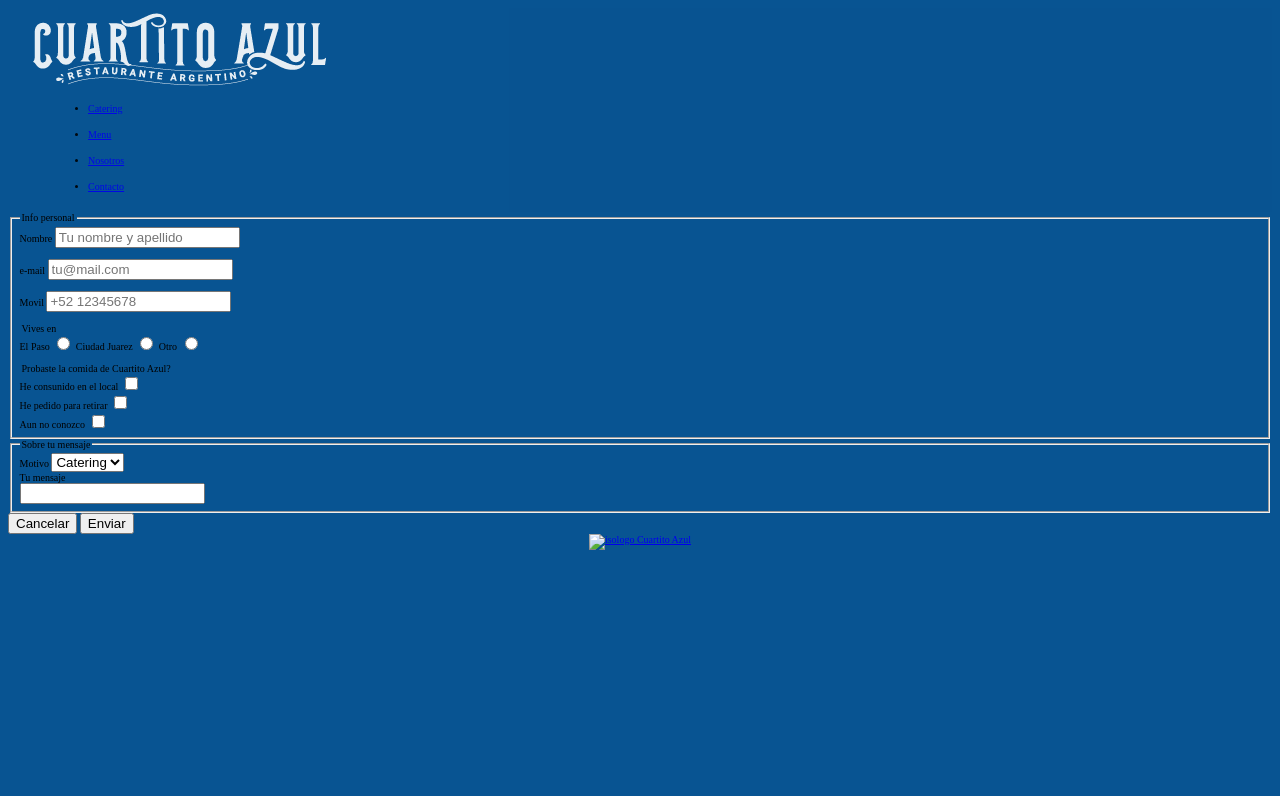
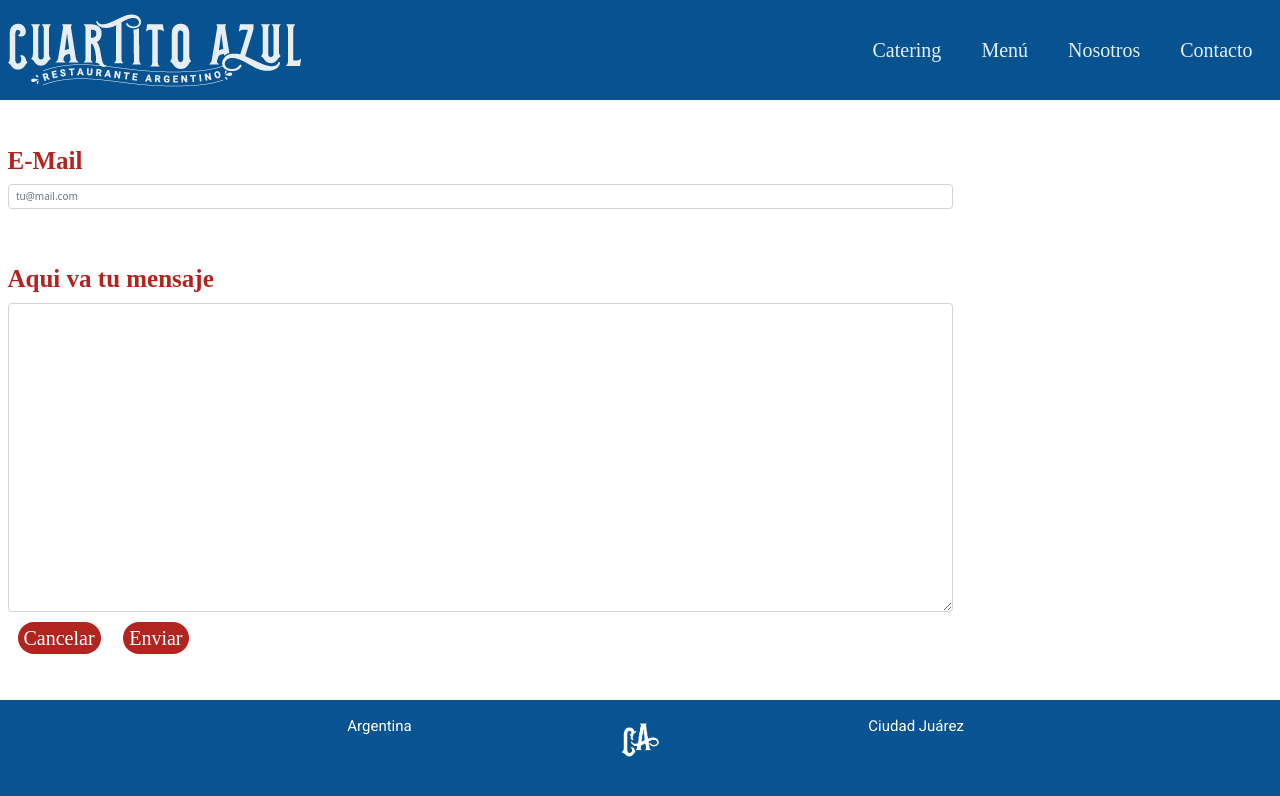
Before and after one commit to jisaez/CuartitoAzul---BS, a plain HTML site: page pages/contacto.html in a window 1280 px wide. Drawn offline with Linux system fonts and the light colour scheme; a web font is replaced by a local one.

Commit message:
subida pages con BS

```diff
--- a/css/style.css
+++ b/css/style.css
@@ -297,3 +297,61 @@
 	flex-direction: column;
 	flex-wrap: nowrap;
 }
+
+/* PAGE NOSOTROS */
+
+.nosotros__img{
+	border-radius: 60%;
+	border: 10px double #ffc152;
+
+}
+
+/* PAGE CONTACTO */
+
+.input__texto{
+	width: 40rem;
+	height: 20rem;
+
+}
+
+.boton__contacto{
+    font-family: 'Gentium Plus', serif;
+    font-size: 2rem;
+    text-decoration: none;
+    color: #FFFFFF;
+    background-color: #b22420;
+    opacity: .8;
+    border: none;
+
+}
+
+.input__boton{
+	opacity: 1;
+	margin: 5px 5px 20px 40px;
+}
+
+/* PAGE CONTACTO */
+
+.page__contacto{
+    height: 75vh;
+}
+
+fieldset{
+	margin: 20px;
+	/* max-width: 60%; */
+	text-align: left;
+	border-style: double;
+	border-color:  #b22420;
+	font-family: 'Roboto', sans-serif;
+	color: #085492;
+	font-size: 2rem;
+	padding: 10px;
+}
+
+label{
+    font-family: 'Quando', serif;
+    color: #b22420;
+    font-size: 2.5rem;
+    font-weight: 900;
+
+ }
--- a/pages/contacto.html
+++ b/pages/contacto.html
@@ -1,85 +1,83 @@
 <!DOCTYPE html>
 <html lang="es">
 <head>
-	<meta charset="UTF-8">
-	<meta name="viewport" content="width=device-width, initial-scale=1.0">
-	<title>Contacto</title>
-	<link rel="shortcut icon" href="../img/favicon.png">
-	<link rel="stylesheet" type="text/css" href="../css/style.css">
+    <meta charset="UTF-8">
+    <meta http-equiv="X-UA-Compatible" content="IE=edge">
+    <meta name="viewport" content="width=device-width, initial-scale=1.0">
+    <link rel="stylesheet" href="../css/bootstrap.min.css">
+    <link rel="stylesheet" href="../css/style.css">
+    <link rel="stylesheet" href="../css/animaciones.css">
+
+    <link rel="shortcut icon" href="img/favicon.png">
+    <title>Cuartito Azul - Restaurante Argentino</title>
 </head>
 
 <body>
-	<div class="backColor--white">
-		<nav class="nav__page">
-			<a href="../index.html">
-				<img src="../img/logoblanco.png" alt="logo de Cuartito Azul">
+	<!-- inicia NAV -->
+	<nav class="navbar navbar-expand-md sticky-top">
+		<div class="container-fluid">
+			<a class="navbar-brand" href="../index.html">
+				<img src="../img/logoblanco.png" alt="Logo de Cuartito Azul">
 			</a>
+		  <button class="bg__white navbar-toggler" type="button" data-bs-toggle="collapse" data-bs-target="#navbarSupportedContent" aria-controls="navbarSupportedContent" aria-expanded="false" aria-label="Toggle navigation">
+			<span class="navbar-toggler-icon"></span>
+		  </button>
+		  <div class="collapse navbar-collapse" id="navbarSupportedContent">
+			<ul class="navbar-nav ms-auto mb-2 mb-md-0">
+			  <li class="nav-item">
+				<a class="nav-link navlink" href="catering.html">Catering</a>
+			  </li>
+			  <li class="nav-item">
+				<a class="nav-link navlink" href="menu.html">Menú</a>
+			  </li>
 
-			<ul>
-				<li> <a href="catering.html">Catering</a> </li>
-				<li> <a href="menu.html">Menu</a> </li>
-				<li> <a href="sobre-nosotros.html">Nosotros</a> </li>
-				<li> <a href="contacto.html">Contacto</a> </li>
-			</ul>
-		</nav>
+			<li class="nav-item">
+			  <a class="nav-link navlink" href="nosotros.html">Nosotros</a>
+			</li>
+			<li class="nav-item">
+				<a class="nav-link navlink" href="contacto.html">Contacto</a>
+			  </li>
 
-		<form action="contacto_web.php">
-			<fieldset>
-				<legend>Info personal</legend>
-					<label for="name">Nombre</label>
-					<input type="text" id="name" placeholder="Tu nombre y apellido">
-					<br> <br>
-					<label for="email">e-mail</label>
-					<input type="text" id="email" placeholder="tu@mail.com">
-					<br><br>
-					<label for="phone">Movil</label>
-					<input type="text" id="phone" placeholder="+52 12345678">
+			 </ul>
+		  </div>
+		</div>
+	</nav>
+	<!-- FIN NAV -->
 
-				<br><br>
 
-				<legend>Vives en</legend>
-					<label for="ElPaso">El Paso</label>
-					<input type="radio" id="ElPaso" name="domicilio" value="El Paso">
-					<label for="CdJrz">Ciudad Juarez</label>
-					<input type="radio" id="CdJrz" name="domicilio" value="Ciudad Juarez">
-					<label for="Otro">Otro</label>
-					<input type="radio" id="Otro" name="domicilio" value="Otro">
+	<main class="page__contacto bg__white container-fluid ">
+		<div class="row h-100">
+			<div class="col-9 h-25 mb-3 d-flex flex-column align-items-start justify-content-center">
+				<label for="exampleFormControlInput1" class="form-label">E-Mail</label>
+				<input type="email" class="form-control" id="exampleFormControlInput1" placeholder="tu@mail.com">
+			</div>
 
-				<br><br>
+			<div class="col-9 h-75 mb-3">
+				<label for="exampleFormControlTextarea1" class="form-label">Aqui va tu mensaje</label>
+				<textarea class="form-control" id="exampleFormControlTextarea1" rows="20"></textarea>
+				<input class="m-3 boton__contacto input__boton rounded-pill" type="reset" value="Cancelar">
+				<input class="m-3 boton__contacto input__boton rounded-pill" type="submit" value="Enviar">
 
-				<legend>Probaste la comida de Cuartito Azul?</legend>
-					<label for="local">He consunido en el local</label>
-					<input type="checkbox" id="local" value="He consumido en el local">
-					<br>
-					<label for="retiro">He pedido para retirar</label>
-					<input type="checkbox" id="retiro" value="He pedido para retirar">
-					<br>
-					<label for="aun no">Aun no conozco</label>
-					<input type="checkbox" id="aun no" value="Aun no">
-			</fieldset>
+			</div>
 
-			<fieldset>
-				<legend>Sobre tu mensaje</legend>
-					<label>Motivo</label>
-					<select>
-					<option value="catering">Catering</option>
-					<option value="eventos">Eventos</option>
-					<option value="otro">Otro</option>
-					</select> <br>
-					<label for="mensaje">Tu mensaje</label> <br>
-					<input class="input__texto" type="text" name="mensaje">
-			</fieldset>
 
-			<input class="boton input__boton" type="reset" value="Cancelar">
-			<input class="boton input__boton" type="submit" value="Enviar">
-		</form>
-	</div>
 
-	<footer class="footer__page">
-		<a class="footerlogo" href="index.html">
-			<img  src="../img/isologo.png" alt="isologo Cuartito Azul">
+
+
+		</div>
+	</main>
+
+
+
+    <footer>
+
+		<p class="col-4 d-inlineblock text-white alingn-middle text-end">Argentina</p>
+		<a class="col-4 d-flex" href="../index.html">
+			<img class="m-auto h-100" src="../img/logofooter.png" alt="isologo Cuartito Azul">
 		</a>
-	</footer>
+		<p class="col-4 text-white text-start" >Ciudad Juárez</p>
 
+</footer>
+	<script src="../js/bootstrap.min.js"></script>
 </body>
 </html>
```
Also changed, not shown: index.html (+1 -1 lines), pages/catering.html (+1 -1 lines), pages/menu.html (+1 -1 lines), pages/nosotros.html (added, +99 -0 lines), pages/sobre-nosotros.html (deleted, +0 -79 lines), src/wireframes/Movil Contacto.jpg (deleted), 3 other files.
